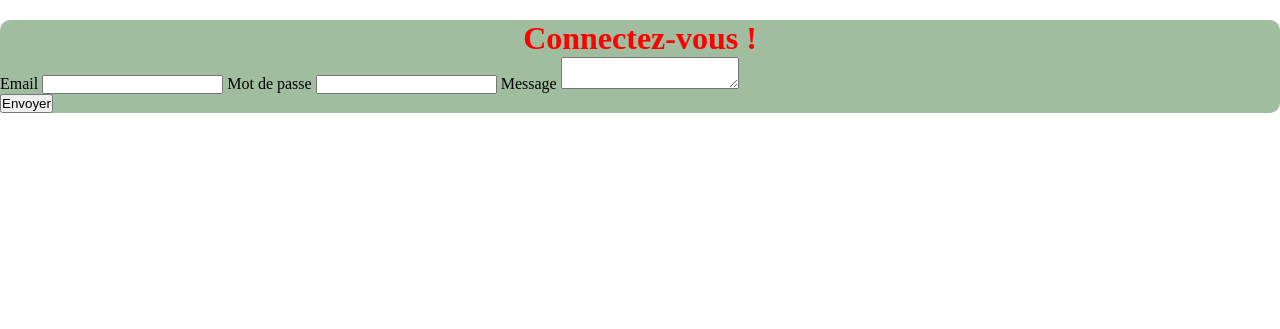
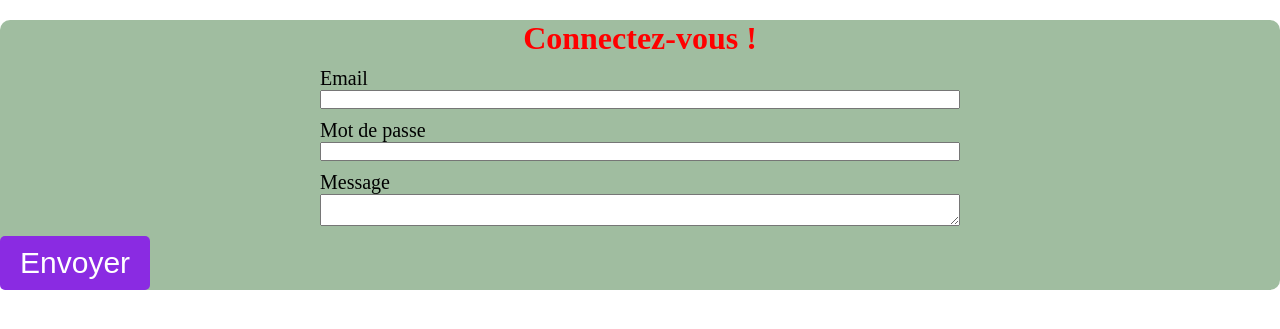
Before and after one commit to richardR144/recettes-php, a PHP site: page /views/contact.php in a window 1280 px wide. Shown: the part 60-389 px from the top of the page. Run offline with PHP 8.4, Linux system fonts and the light colour scheme.

Commit message:
paiement

```diff
--- a/assets/style.css
+++ b/assets/style.css
@@ -75,6 +75,33 @@ a{
     font-size: 20px;
 }
 
+button{
+    background-color: blueviolet;
+    color: white;
+    border: none;
+    padding: 10px 20px;
+    border-radius: 5px;
+    margin-top: 10px;
+    cursor: pointer;
+    font-size: 30px;
+    display: flex;
+    justify-content: center;
+}
+
+
+.form-group{
+    display: flex;
+    flex-direction: column;
+    width: 50%;
+    margin-left: 25%;
+    margin-right: 25%;
+}
+
+.form-group label{
+    margin-top: 10px;
+    font-size: 20px;
+}
+
 main{
     background-color: rgba(160, 189, 160);
     border-radius: 10px;
--- a/views/contact.php
+++ b/views/contact.php
@@ -2,7 +2,6 @@
        require_once '../config/config.php'; //je fais appel au fichier config.php
        require_once '../recipes-repository.php'; //je fais appel au fichier recipes-repository.php
        require_once 'partial/header.php'; //je fais appel au fichier header.php
-
 
 ?>
 
@@ -12,7 +11,7 @@
 <h1>Connectez-vous !</h1>
 
 <form action="contact-confirmation.php" method="get">  <!--je crée un formulaire qui envoie les données vers la page contact-confirmation.php-->
-       <div>
+       <div class="form-group">
               <label for="email">Email</label>
               <input type="email" id="email" name="email" required>
               <label for="password">Mot de passe</label>
```
Also changed, not shown: views/contact-confirmation.php (+15 -9 lines), views/payment-confirmation.php (added, +25 -0 lines), views/payment.php (added, +34 -0 lines).
